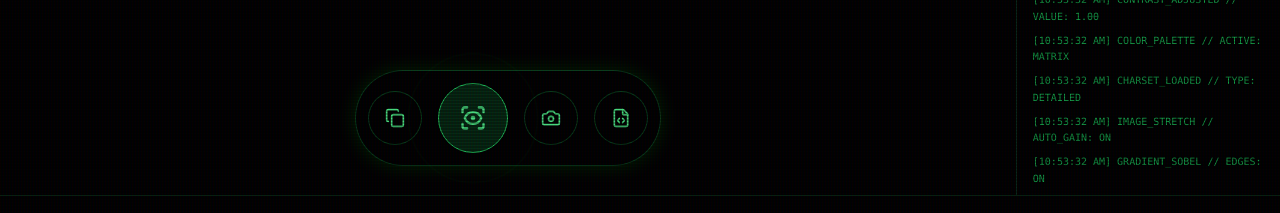
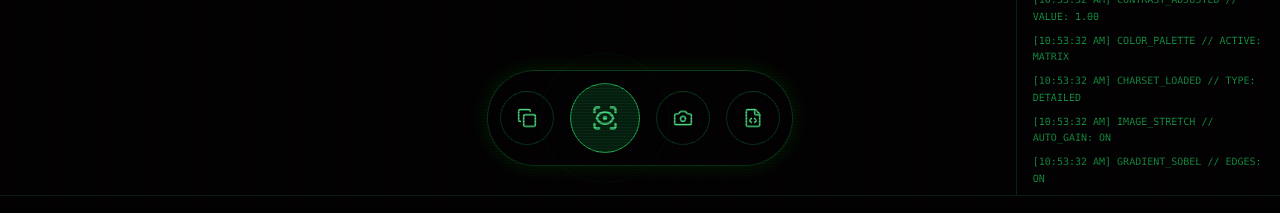
Before and after one commit to DarshanKarna/Ascii_Darshan_yourself, a React (Vite) app: page / in a window 1280 px wide. Shown: the part 506-719 px from the top of the page. Built offline with nearby package versions, Linux system fonts and the light colour scheme; no server answers.

Commit message:
fix: HUD dock positioning on zoom

```diff
--- a/components/AsciiCanvas.tsx
+++ b/components/AsciiCanvas.tsx
@@ -513,7 +513,7 @@ export const AsciiCanvas: React.FC<AsciiCanvasProps> = ({ options, onCapture, up
         )}
 
         {/* Floating Controls HUD Dock */}
-        <div className="absolute bottom-32 left-0 w-full flex justify-center pointer-events-none z-40">
+        <div className="fixed bottom-40 md:bottom-32 left-0 w-full flex justify-center pointer-events-none z-[60]">
             <div className="flex items-center gap-4 p-3 bg-black/75 border border-green-500/30 rounded-full backdrop-blur-md shadow-[0_0_20px_rgba(0,255,0,0.15)] pointer-events-auto">
                 {/* Copy ASCII Button */}
                 <button
```
